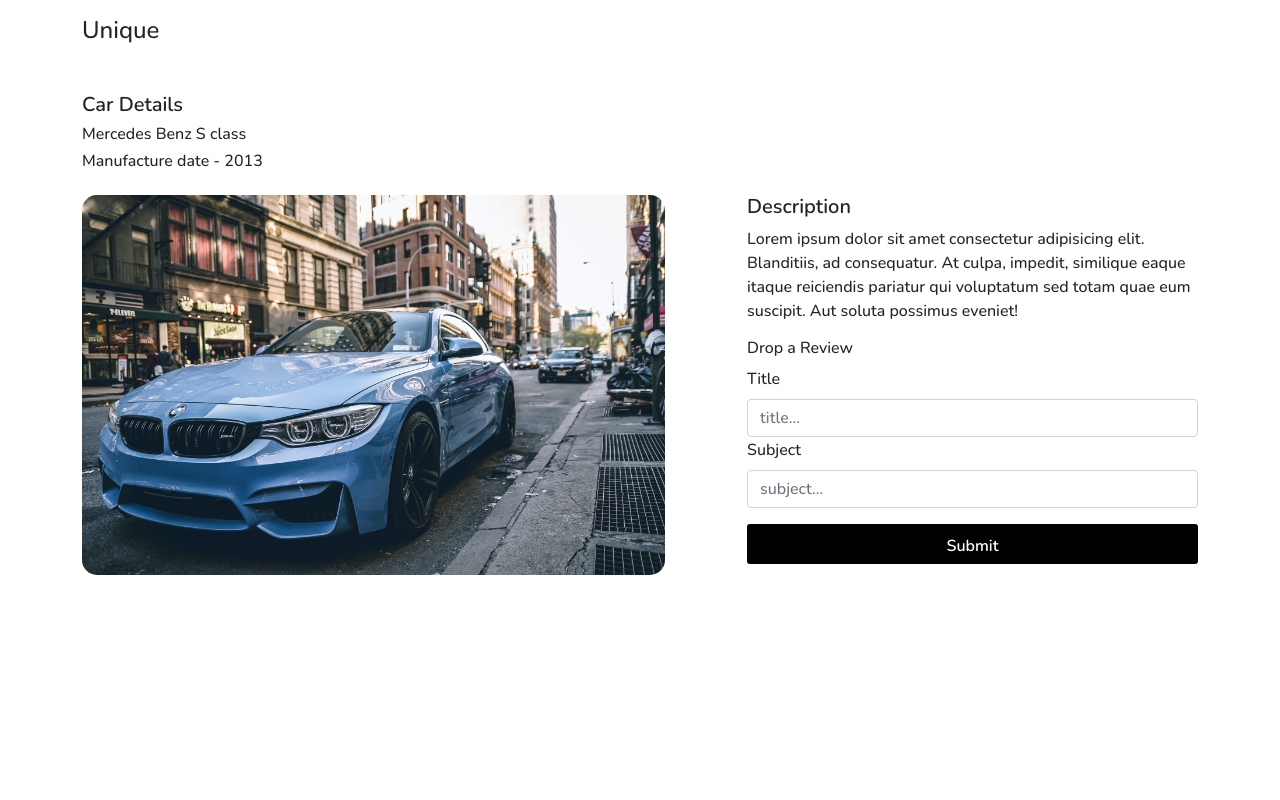
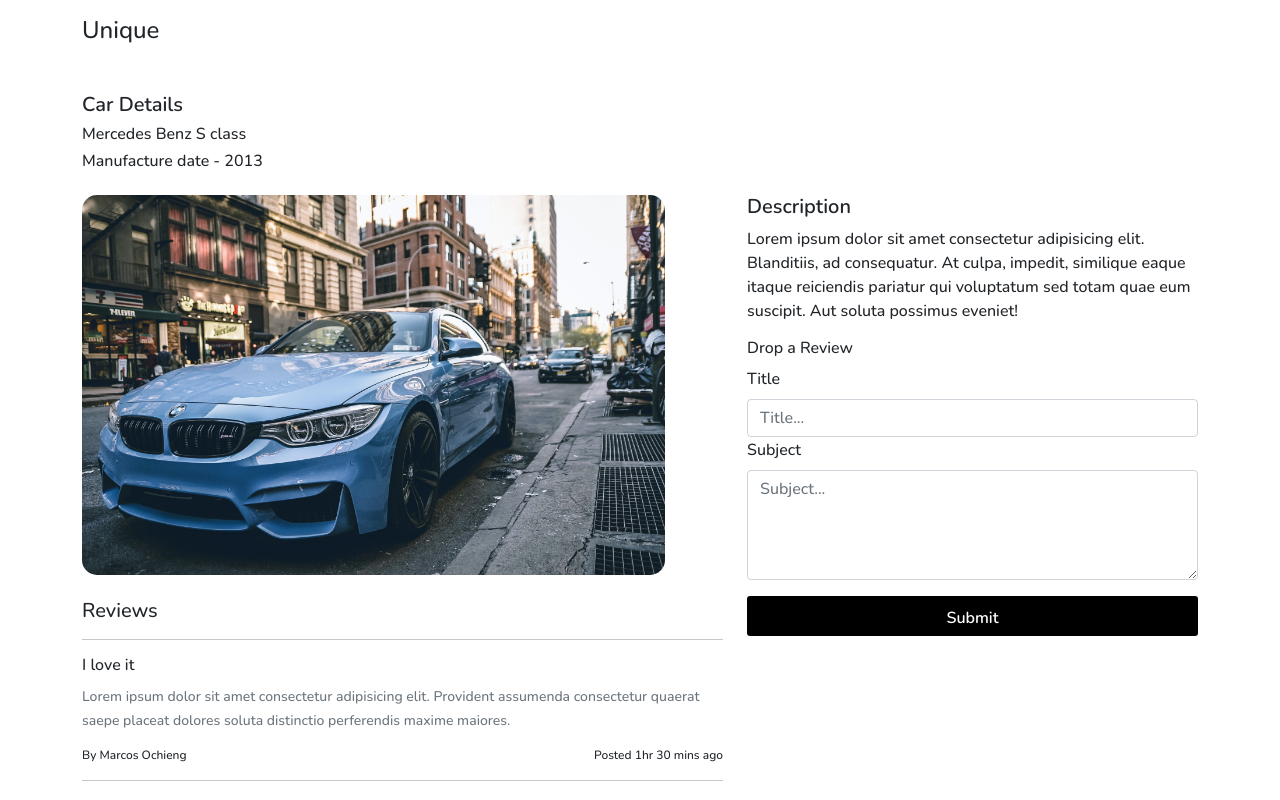
Before and after one commit to Marcos8060/RENT-A-CAR, an Angular app in the folder frontend/unique_rental/: page /details in a window 1280 px wide. Built offline with nearby package versions, Linux system fonts and the light colour scheme.

Commit message:
added the review section

```diff
--- a/frontend/unique_rental/src/app/details/details.component.css
+++ b/frontend/unique_rental/src/app/details/details.component.css
@@ -12,3 +12,10 @@
     box-shadow: none;
     font-family: Nunito;
 }
+form > textarea{
+    box-shadow: none;
+    font-family: Nunito;
+}
+small{
+    font-family: Nunito;
+}
--- a/frontend/unique_rental/src/app/details/details.component.html
+++ b/frontend/unique_rental/src/app/details/details.component.html
@@ -6,6 +6,16 @@
     <div class="row mt-4">
         <div class="col-md-7">
           <img class="img-fluid detail__img" src="assets/images/4.jpg" alt="">
+
+          <h5 class="mt-4" style="font-family: Nunito;">Reviews</h5>
+          <hr>
+          <h6 style="font-family: Nunito;">I love it</h6>
+          <small class="text-muted">Lorem ipsum dolor sit amet consectetur adipisicing elit. Provident assumenda consectetur quaerat saepe placeat dolores soluta distinctio perferendis maxime maiores.</small>
+          <div class="d-flex justify-content-between align-items-center">
+            <small style="font-size: 12px;margin-top: 15px;">By Marcos Ochieng</small>
+            <small style="font-size: 12px;margin-top: 15px;">Posted 1hr 30 mins ago</small>
+          </div>
+          <hr>
         </div>
         <div class="col-md-5">
             <h5 style="font-family: Nunito;font-weight: bolder;">Description</h5>
@@ -13,9 +23,9 @@
             <h6 style="font-family: Nunito;">Drop a Review</h6>
             <form action="">
                 <label for="title" class="form-label" style="font-family: Nunito;">Title</label>
-                <input type="text" class="form-control" placeholder="title...">
+                <input type="text" class="form-control" placeholder="Title...">
                 <label for="subject" class="form-label" style="font-family: Nunito;">Subject</label>
-                <input type="text" class="form-control" placeholder="subject...">
+                <textarea name="" id="" cols="30" rows="4" class="form-control" placeholder="Subject..."></textarea>
                 <button class="btn1 mt-3" style="width: 100%;">Submit</button>
             </form>
         </div>
```
